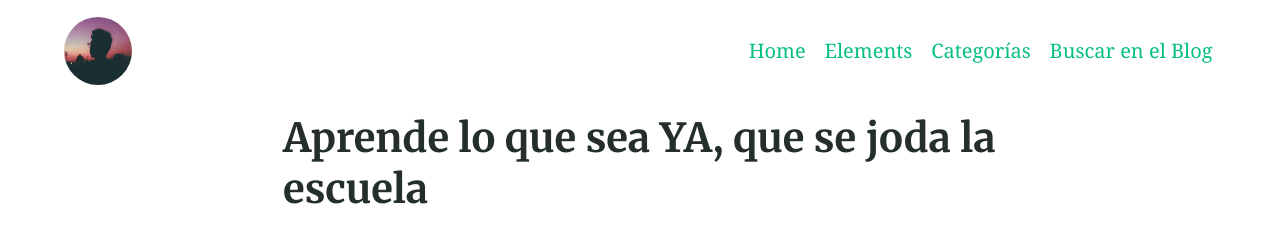
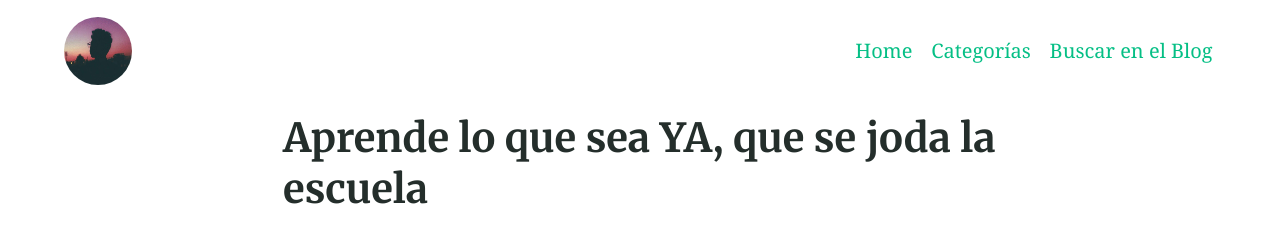
Before and after one commit to jesus1554/sotano, a Jekyll site: the page built from _posts/2021-01-04-aprender.md, in a window 1280 px wide and 900 px high. Shown: the top 232 px of the window. Built offline with Jekyll 4.4.1, drawn with Linux system fonts in a browser that asks for light colours.

Commit message:
primer sversion terminada

```diff
--- a/_config.yml
+++ b/_config.yml
@@ -121,8 +121,6 @@
 navigation_header:
 - title: Home
   url: /
-- title: Elements
-  url: /elements/
 - title: Categorías
   url: /categorias/
 - title: Buscar en el Blog
--- a/_includes/site-before-start.html
+++ b/_includes/site-before-start.html
@@ -1 +1,3 @@
 <!-- Overwrite this file with code you want before the closing head tag -->
+<meta property="fb:app_id" content="185900039936353" />
+<meta property="fb:admins" content="100029588236169" />
--- a/_layouts/default.html
+++ b/_layouts/default.html
@@ -18,6 +18,7 @@
       <meta property="og:title" content="{{ collectiondata.title }}">
       <meta name="description" content="{{ collectiondata.description }}">
       <meta property="og:description" content="{{ collectiondata.description }}">
+
     {% else %}
       {% seo %}
     {% endif %}
@@ -36,6 +37,7 @@
     {% if site.google_analytics %}{% include site-analytics.html %}{% endif %}
 
     {% include site-before-start.html %}
+
   </head>
 
   <body class="layout-{{ page.layout }}{% if page.title %}  {{ page.title | slugify }}{% endif %}">
--- a/_layouts/post.html
+++ b/_layouts/post.html
@@ -1,6 +1,12 @@
 ---
 layout: default
 ---
+
+<!-- Comentarios Facebook -->
+<div id="fb-root"></div>
+<script async defer crossorigin="anonymous"
+  src="https://connect.facebook.net/es_LA/sdk.js#xfbml=1&version=v9.0&appId=185900039936353&autoLogAppEvents=1"
+  nonce="4uBXwWkT"></script>
 
 {% include site-header.html %}
 
@@ -10,7 +16,10 @@
 
     <h1>{{ page.title }}</h1>
     {% include post-meta.html %}
+
     {{ content }}
+
+    <div class="fb-comments" data-href="https://jesus1554.github.io/"  data-width="100%" data-numposts="5"></div>
 
     {% include nav-share.html %}
 
```
Also changed, not shown: 9 other files.
